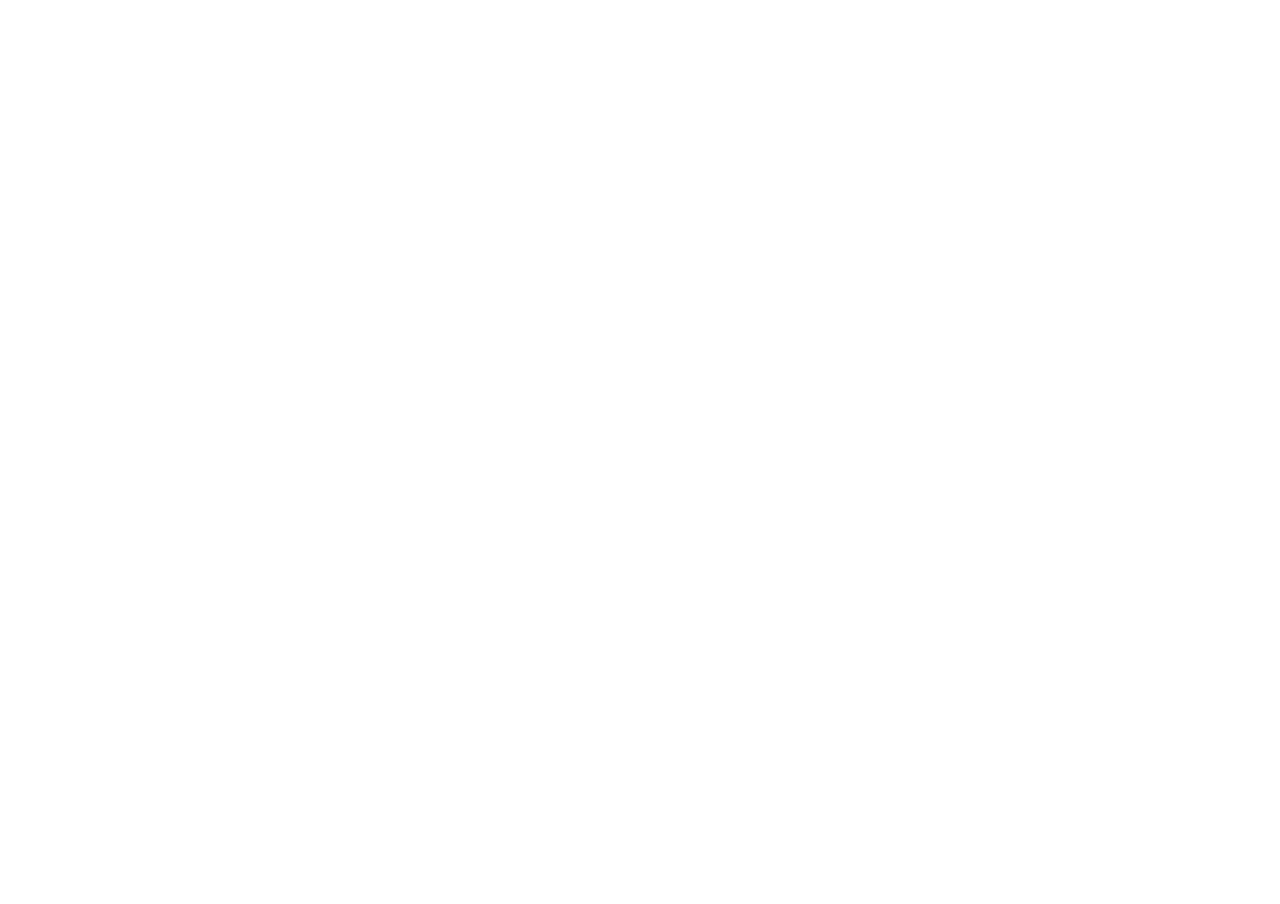
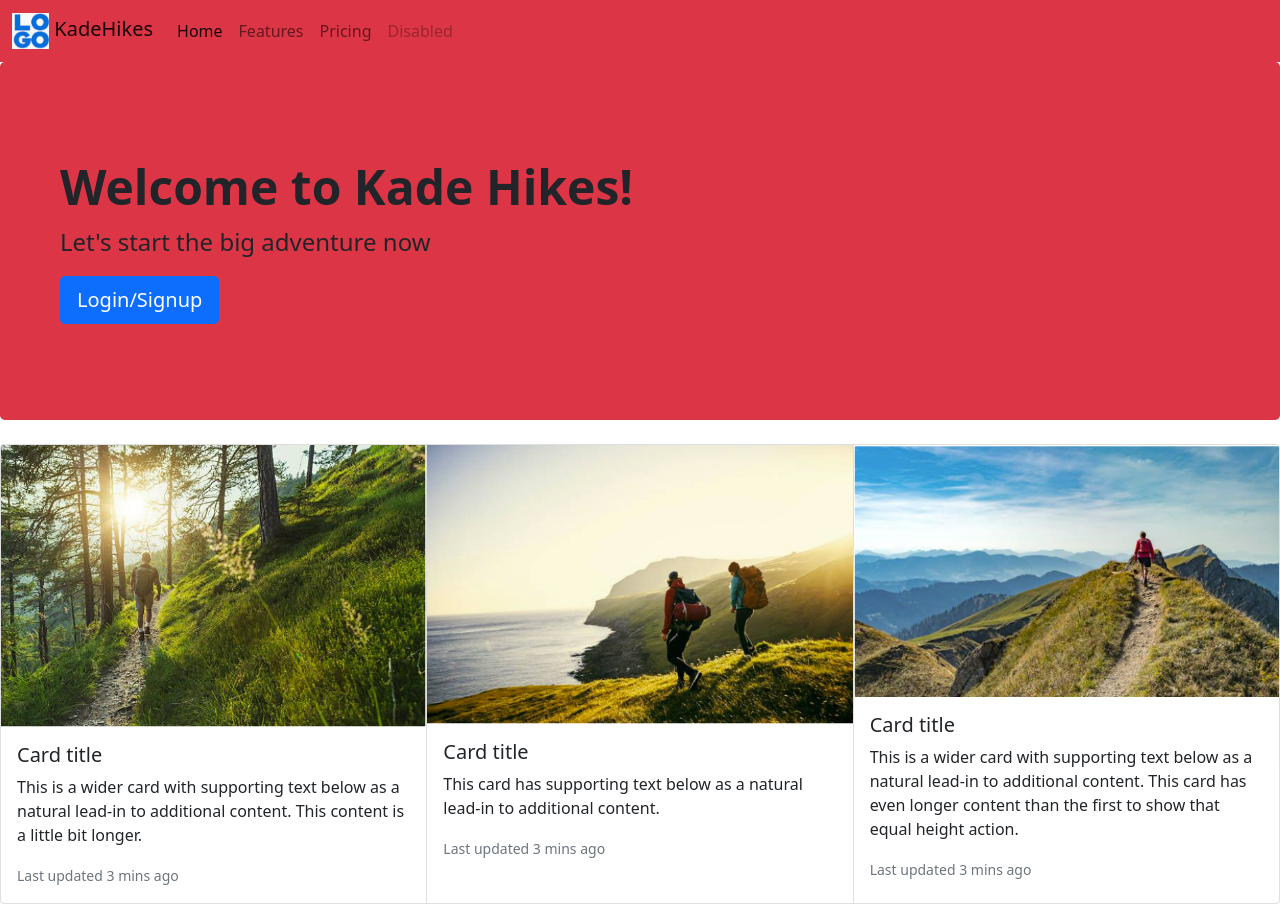
Before and after one commit to kjfraser/demo05_fraser_kade, a plain HTML site: page index.html in a window 1280 px wide. Before the commit the page ends 800 px from the top, so only its background shows below. Drawn offline with nearby package versions, Linux system fonts and the light colour scheme.

Commit message:
finished the assignement

```diff
--- a/index.html
+++ b/index.html
@@ -10,8 +10,9 @@
     <meta name="viewport" content="width=device-width, initial-scale=1">
 
     <!-- Bootstrap Library CSS CDN go here -->
+    <link href="https://cdn.jsdelivr.net/npm/bootstrap@5.1.3/dist/css/bootstrap.min.css" rel="stylesheet" integrity="sha384-1BmE4kWBq78iYhFldvKuhfTAU6auU8tT94WrHftjDbrCEXSU1oBoqyl2QvZ6jIW3" crossorigin="anonymous">
     <!-- Boostrap Library JS CDN  go here -->
-
+    <script src="https://cdn.jsdelivr.net/npm/bootstrap@5.1.3/dist/js/bootstrap.bundle.min.js" integrity="sha384-ka7Sk0Gln4gmtz2MlQnikT1wXgYsOg+OMhuP+IlRH9sENBO0LRn5q+8nbTov4+1p" crossorigin="anonymous"></script>
     <!-- Other libraries go here -->
 
     <!-- Link to styles of your own -->
@@ -21,18 +22,86 @@
 
 <body>
 
-    <!------------------------------>
-    <!-- Your HTML Layout go here -->
-    <!------------------------------>
-    <!-- Stuff for body goes here -->
 
+
+    <nav class="navbar navbar-expand-lg navbar-light bg-danger">
+        <div class="container-fluid">
+          <a class="navbar-brand" href="#">
+            <img src="./images/logo.jpg" height="36">
+            KadeHikes</a>
+          <button class="navbar-toggler" type="button" data-bs-toggle="collapse" data-bs-target="#navbarNav" aria-controls="navbarNav" aria-expanded="false" aria-label="Toggle navigation">
+            <span class="navbar-toggler-icon"></span>
+          </button>
+          <div class="collapse navbar-collapse" id="navbarNav">
+            <ul class="navbar-nav">
+              <li class="nav-item">
+                <a class="nav-link active" aria-current="page" href="#">Home</a>
+              </li>
+              <li class="nav-item">
+                <a class="nav-link" href="#">Features</a>
+              </li>
+              <li class="nav-item">
+                <a class="nav-link" href="#">Pricing</a>
+              </li>
+              <li class="nav-item">
+                <a class="nav-link disabled">Disabled</a>
+              </li>
+            </ul>
+          </div>
+        </div>
+      </nav>
+
+
+      <!-- hero -->
+
+      <div class="p-5 mb-4 bg-danger rounded-3">
+        <div class="container-fluid py-5">
+          <h1 class="display-5 fw-bold">Welcome to Kade Hikes!</h1>
+          <p class="col-md-8 fs-4">Let's start the big adventure now</p>
+
+          <button class="btn btn-primary btn-lg" type="button" onclick="openLogin()">Login/Signup</button>
+
+          <!-- Add an onclick attribute to define click event handler -->
+          <!-- <button onclick="window.location.href='login.html'" class="btn btn-primary btn-lg" type="button">Login/Signup</button> -->
+        </div>
+  </div>
+
+  <!-- Card groups -->
+
+  <div class="card-group">
+    <div class="card">
+      <img src="./images/hike1.jpg" class="card-img-top" alt="...">
+      <div class="card-body">
+        <h5 class="card-title">Card title</h5>
+        <p class="card-text">This is a wider card with supporting text below as a natural lead-in to additional content. This content is a little bit longer.</p>
+        <p class="card-text"><small class="text-muted">Last updated 3 mins ago</small></p>
+      </div>
+    </div>
+    <div class="card">
+      <img src="./images/hike2.jpg" class="card-img-top" alt="...">
+      <div class="card-body">
+        <h5 class="card-title">Card title</h5>
+        <p class="card-text">This card has supporting text below as a natural lead-in to additional content.</p>
+        <p class="card-text"><small class="text-muted">Last updated 3 mins ago</small></p>
+      </div>
+    </div>
+    <div class="card">
+      <img src="./images/hike3.jpg" class="card-img-top" alt="...">
+      <div class="card-body">
+        <h5 class="card-title">Card title</h5>
+        <p class="card-text">This is a wider card with supporting text below as a natural lead-in to additional content. This card has even longer content than the first to show that equal height action.</p>
+        <p class="card-text"><small class="text-muted">Last updated 3 mins ago</small></p>
+      </div>
+    </div>
+  </div>
 
     <!---------------------------------------------->
     <!-- Your own JavaScript functions go here    -->
     <!---------------------------------------------->
 
+
     <!-- Link to scripts of your own -->
-    <!-- <script src="./scripts/script.js"></script> -->
+    <script src="./scripts/script.js"></script>
 
 </body>
 
--- a/scripts/script.js
+++ b/scripts/script.js
@@ -1,4 +1,7 @@
 function sayHello() {
 
 }
+function openLogin(){
+    window.open("../login.html");
+}
 //sayHello();
```
Also changed, not shown: login.html (added, +22 -0 lines).
